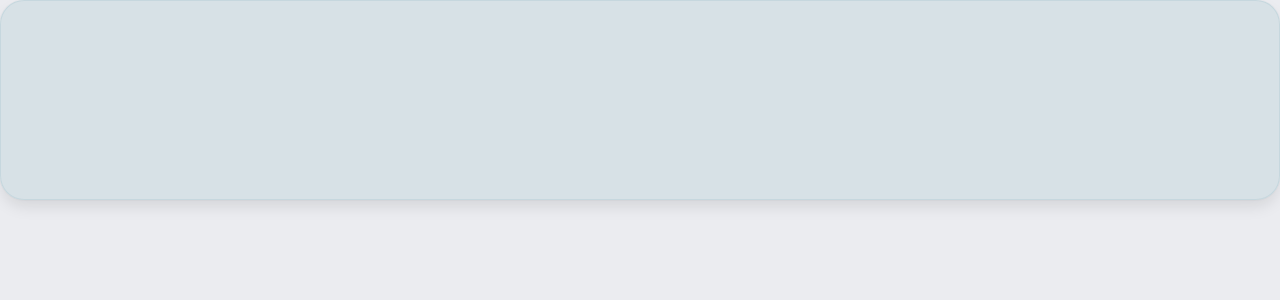
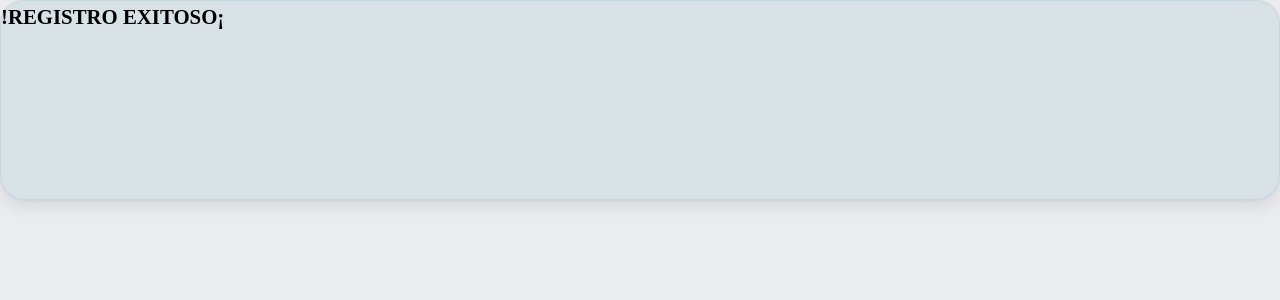
Before and after one commit to sandyCortes/ccai-manager, a React (Create React App) app: page /SuccesfullRegister in a window 1280 px wide. Shown: the top 300 px of the page. Built offline with nearby package versions, Linux system fonts and the light colour scheme; a web font is replaced by a local one.

Commit message:
actualizacion

```diff
--- a/src/views/SuccesfullRegisterView.js
+++ b/src/views/SuccesfullRegisterView.js
@@ -6,7 +6,10 @@ const SuccesfullRegister = () => {
     return (
         <div>
             <CardComponent classExtra='opacity-card'>
+                <div>
+                    <p className="title-register">!REGISTRO EXITOSO¡</p>
 
+                </div>
             </CardComponent>
         </div>
     )
```
